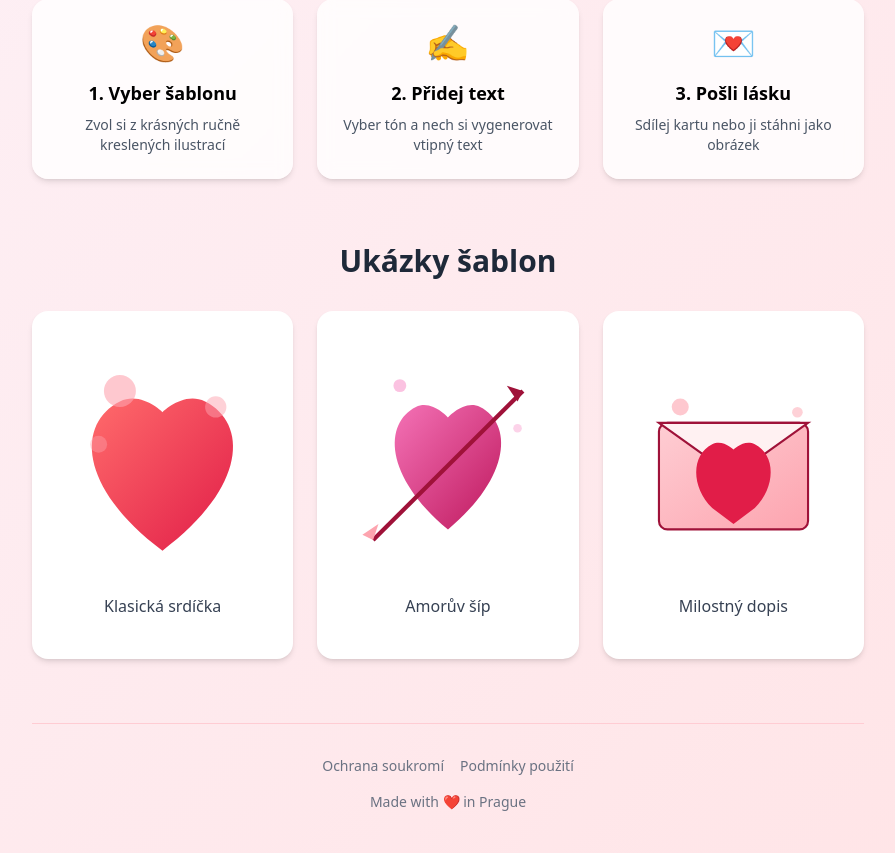
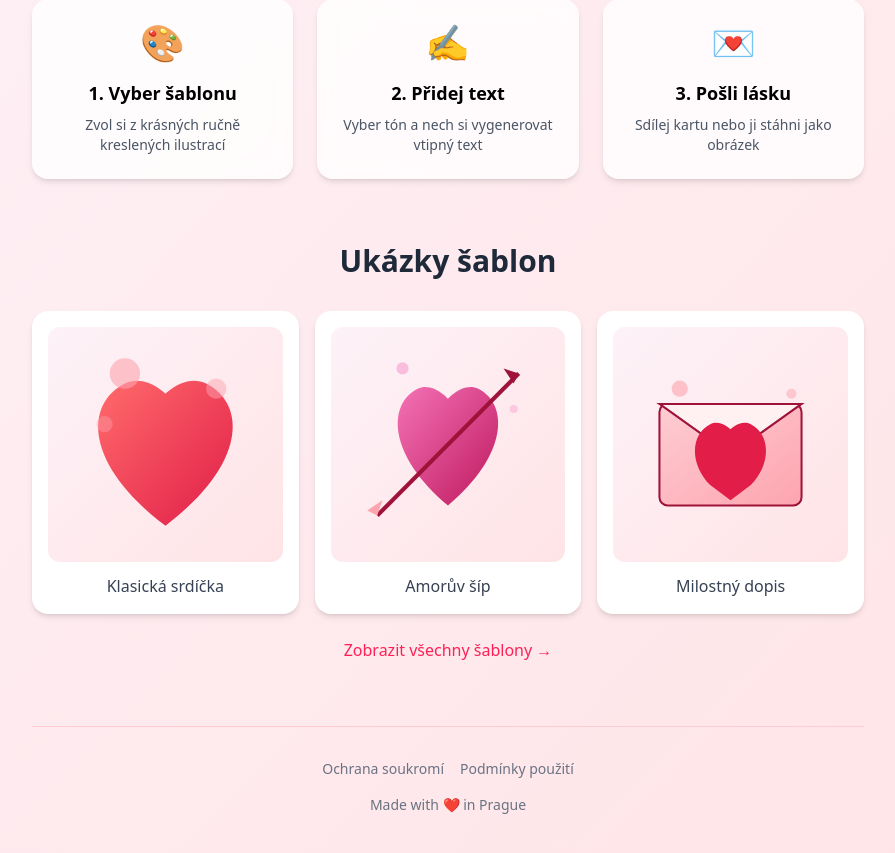
Before and after one commit to johny834/valentine2, a Next.js app: page / in a window 1280 px wide. Shown: the part 429-1282 px from the top of the page, without its empty margins (192-1087 px from the left). Built offline with nearby package versions, Linux system fonts and the light colour scheme.

Commit message:
feat(T1.9): reusable TemplateGallery component with a11y

```diff
--- a/src/app/page.tsx
+++ b/src/app/page.tsx
@@ -1,6 +1,6 @@
 import Link from "next/link";
-import Image from "next/image";
 import { loadTemplates } from "@/lib/content";
+import TemplateGallery from "@/components/TemplateGallery";
 
 export default function Home() {
   const templates = loadTemplates();
@@ -59,26 +59,18 @@ export default function Home() {
         <h2 className="text-2xl sm:text-3xl font-bold text-gray-800 text-center mb-8">
           Ukázky šablon
         </h2>
-        <div className="grid grid-cols-1 sm:grid-cols-3 gap-6">
-          {templates.slice(0, 3).map((template) => (
-            <Link
-              key={template.id}
-              href="/create"
-              className="bg-white rounded-2xl aspect-[3/4] shadow-md flex flex-col items-center justify-center p-6 hover:shadow-lg transition-shadow group"
-            >
-              <div className="relative w-full h-3/4 mb-4">
-                <Image
-                  src={template.illustrationPath}
-                  alt={template.name}
-                  fill
-                  className="object-contain group-hover:scale-105 transition-transform"
-                />
-              </div>
-              <p className="font-medium text-gray-700 group-hover:text-rose-500 transition-colors">
-                {template.name}
-              </p>
-            </Link>
-          ))}
+        <TemplateGallery
+          templates={templates.slice(0, 3)}
+          interactive={false}
+          showLabels={true}
+        />
+        <div className="text-center mt-6">
+          <Link
+            href="/create"
+            className="text-rose-500 hover:text-rose-600 font-medium transition-colors"
+          >
+            Zobrazit všechny šablony →
+          </Link>
         </div>
       </section>
 
--- a/src/components/GeneratorForm.tsx
+++ b/src/components/GeneratorForm.tsx
@@ -1,9 +1,9 @@
 "use client";
 
 import { useState } from "react";
-import Image from "next/image";
 import type { Template, Tone } from "@/types/content";
 import { MAX_LENGTHS, containsBlockedContent, escapeHtml } from "@/lib/validation";
+import TemplateGallery from "./TemplateGallery";
 
 interface GeneratorFormProps {
   templates: Template[];
@@ -79,6 +79,10 @@ export default function GeneratorForm({ templates, onGenerate }: GeneratorFormPr
     });
   };
 
+  const handleTemplateSelect = (template: Template) => {
+    setSelectedTemplate(template.id);
+  };
+
   return (
     <div className="space-y-8">
       {/* Template selection */}
@@ -86,32 +90,13 @@ export default function GeneratorForm({ templates, onGenerate }: GeneratorFormPr
         <h2 className="text-xl font-semibold text-gray-700 mb-4">
           1. Vyber šablonu
         </h2>
-        <div className="grid grid-cols-1 sm:grid-cols-3 gap-4">
-          {templates.map((template) => (
-            <button
-              key={template.id}
-              type="button"
-              onClick={() => setSelectedTemplate(template.id)}
-              className={`bg-white rounded-2xl shadow-md p-4 transition-all text-left ${
-                selectedTemplate === template.id
-                  ? "ring-2 ring-rose-500 shadow-lg"
-                  : "hover:ring-2 hover:ring-rose-300"
-              }`}
-            >
-              <div className="aspect-square relative mb-3 bg-gradient-to-br from-pink-50 to-rose-100 rounded-xl overflow-hidden">
-                <Image
-                  src={template.illustrationPath}
-                  alt={template.name}
-                  fill
-                  className="object-contain p-4"
-                />
-              </div>
-              <p className="text-center font-medium text-gray-700">
-                {template.name}
-              </p>
-            </button>
-          ))}
-        </div>
+        <TemplateGallery
+          templates={templates}
+          selectedId={selectedTemplate}
+          onSelect={handleTemplateSelect}
+          interactive={true}
+          showLabels={true}
+        />
         {errors.template && (
           <p className="text-red-500 text-sm mt-2">{errors.template}</p>
         )}
--- /dev/null
+++ b/src/components/TemplateGallery.tsx
@@ -0,0 +1,108 @@
+"use client";
+
+import { useCallback, useRef } from "react";
+import Image from "next/image";
+import type { Template } from "@/types/content";
+
+interface TemplateGalleryProps {
+  templates: Template[];
+  selectedId?: string;
+  onSelect?: (template: Template) => void;
+  showLabels?: boolean;
+  interactive?: boolean;
+}
+
+export default function TemplateGallery({
+  templates,
+  selectedId,
+  onSelect,
+  showLabels = true,
+  interactive = true,
+}: TemplateGalleryProps) {
+  const galleryRef = useRef<HTMLDivElement>(null);
+
+  const handleKeyDown = useCallback(
+    (e: React.KeyboardEvent, index: number) => {
+      if (!interactive || !onSelect) return;
+
+      let nextIndex: number | null = null;
+
+      switch (e.key) {
+        case "ArrowRight":
+        case "ArrowDown":
+          e.preventDefault();
+          nextIndex = (index + 1) % templates.length;
+          break;
+        case "ArrowLeft":
+        case "ArrowUp":
+          e.preventDefault();
+          nextIndex = (index - 1 + templates.length) % templates.length;
+          break;
+        case "Enter":
+        case " ":
+          e.preventDefault();
+          onSelect(templates[index]);
+          return;
+      }
+
+      if (nextIndex !== null) {
+        const buttons = galleryRef.current?.querySelectorAll("button");
+        buttons?.[nextIndex]?.focus();
+      }
+    },
+    [templates, onSelect, interactive]
+  );
+
+  const handleClick = (template: Template) => {
+    if (interactive && onSelect) {
+      onSelect(template);
+    }
+  };
+
+  return (
+    <div
+      ref={galleryRef}
+      className="grid grid-cols-1 sm:grid-cols-3 gap-4"
+      role="radiogroup"
+      aria-label="Výběr šablony valentýnky"
+    >
+      {templates.map((template, index) => (
+        <button
+          key={template.id}
+          type="button"
+          role="radio"
+          aria-checked={selectedId === template.id}
+          aria-label={`Šablona: ${template.name}`}
+          tabIndex={interactive ? (selectedId === template.id || (!selectedId && index === 0) ? 0 : -1) : -1}
+          onClick={() => handleClick(template)}
+          onKeyDown={(e) => handleKeyDown(e, index)}
+          disabled={!interactive}
+          className={`
+            bg-white rounded-2xl shadow-md p-4 transition-all text-left
+            ${interactive ? "cursor-pointer" : "cursor-default"}
+            ${selectedId === template.id
+              ? "ring-2 ring-rose-500 shadow-lg"
+              : interactive
+                ? "hover:ring-2 hover:ring-rose-300 focus:ring-2 focus:ring-rose-400 focus:outline-none"
+                : ""
+            }
+          `}
+        >
+          <div className="aspect-square relative mb-3 bg-gradient-to-br from-pink-50 to-rose-100 rounded-xl overflow-hidden">
+            <Image
+              src={template.illustrationPath}
+              alt={template.name}
+              fill
+              className="object-contain p-4"
+            />
+          </div>
+          {showLabels && (
+            <p className="text-center font-medium text-gray-700">
+              {template.name}
+            </p>
+          )}
+        </button>
+      ))}
+    </div>
+  );
+}
```
